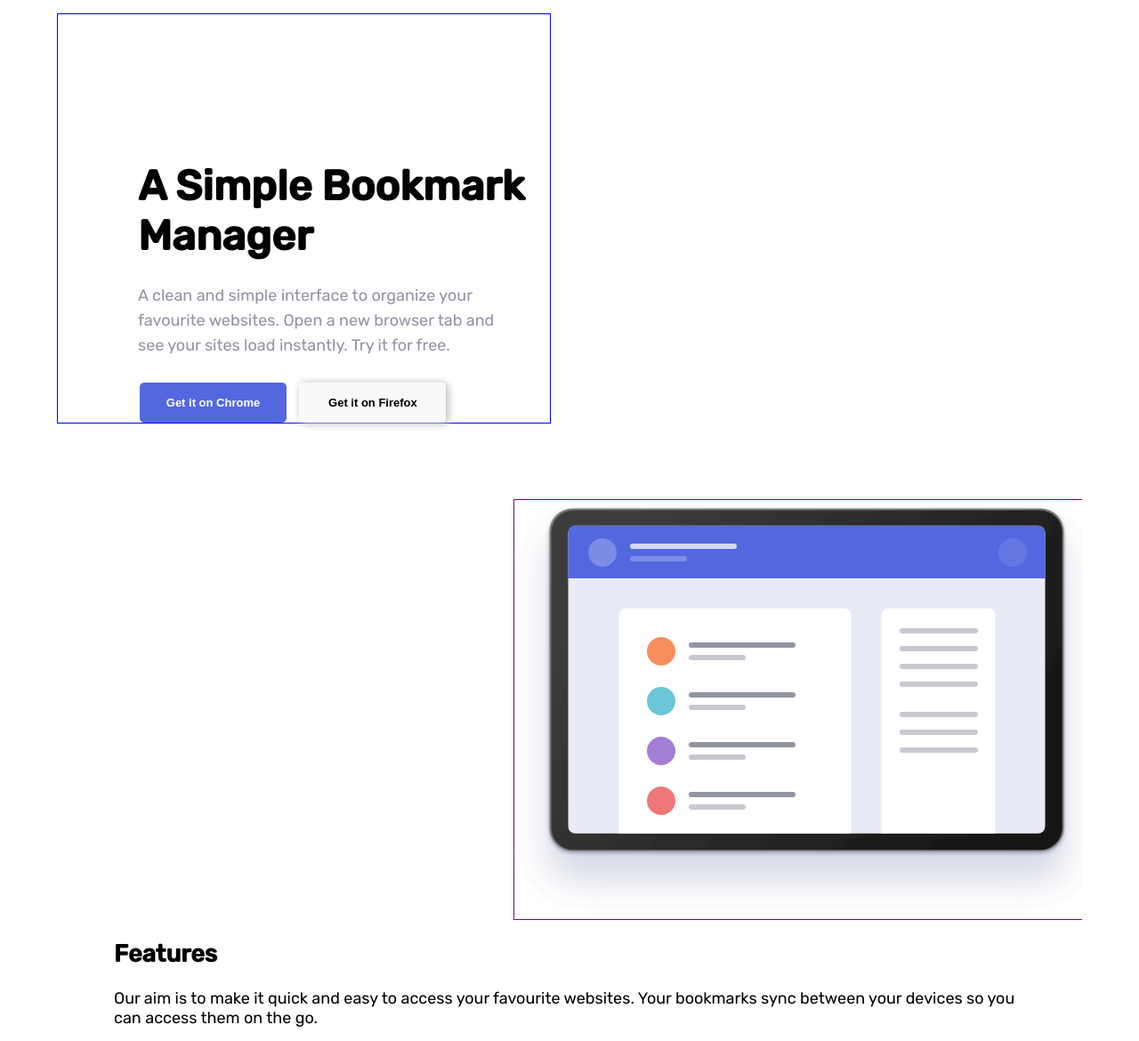
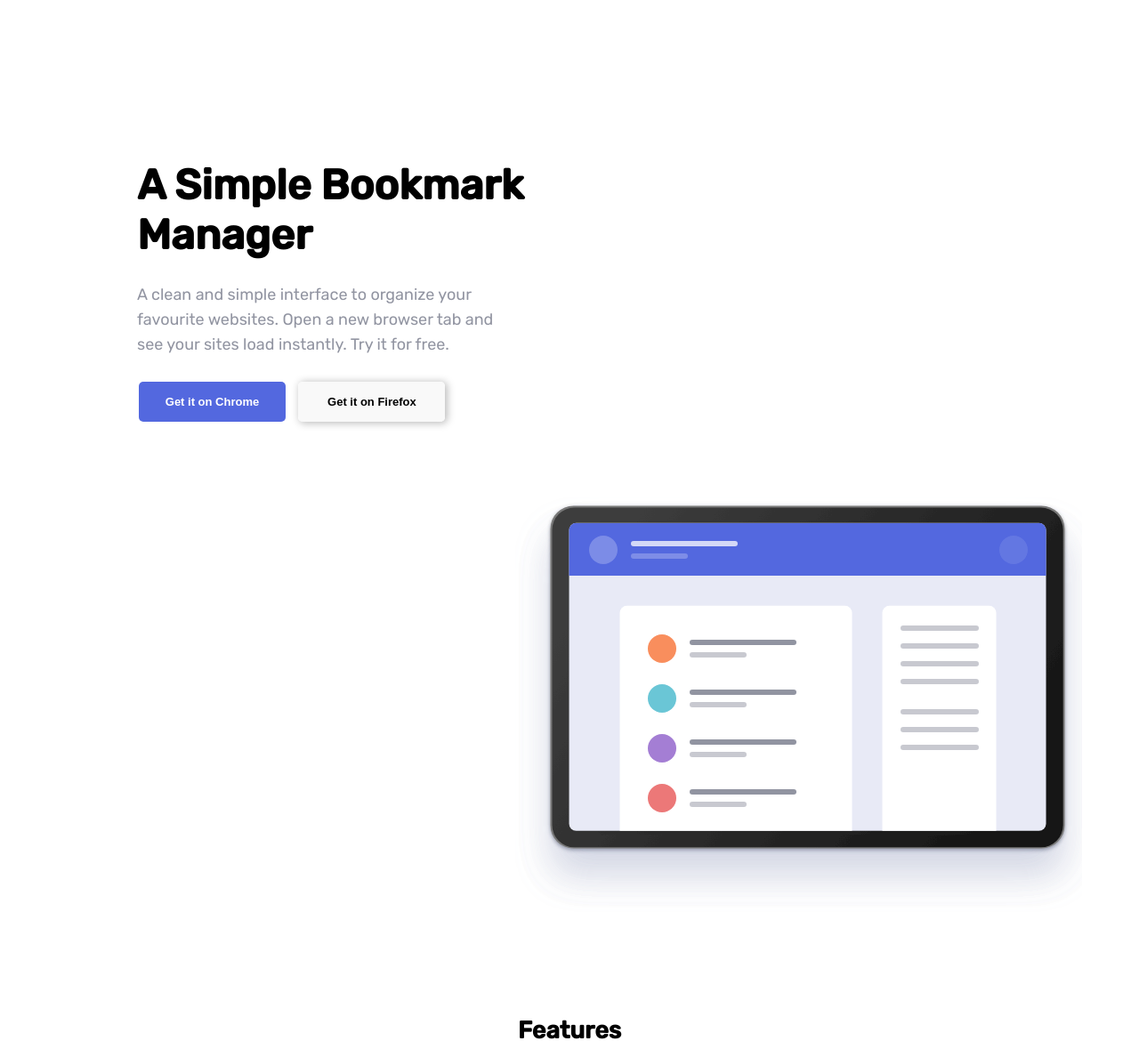
Before and after one commit to JamesN96/Bookmark-landing-page, a plain HTML site: page index.html in a window 1280 px wide. Shown: the part 93-1263 px from the top of the page at 89% size. Drawn offline with Linux system fonts and the light colour scheme.

Commit message:
Remove borders. Add a bottom margin to the intro section. Align text center to the content div of features section

```diff
--- a/css/style.css
+++ b/css/style.css
@@ -50,11 +50,13 @@ header nav button {
 }
 
 /* Intro */
+#intro {
+    margin-bottom: 90px;
+}
 
 #intro #intro-content {
     float: left;
     width: 48%;
-    border: 1px solid blue;
 }
 
 #intro .container {
@@ -99,9 +101,14 @@ header nav button {
 }
 
 #intro #intro-img {
-    border: 1px solid purple;
     float: right;
     margin-top: 85px;
     margin-right: -20px;
     padding: 0px;
 }
+
+/* Features */
+
+#features #content {
+    text-align: center;
+}
```
